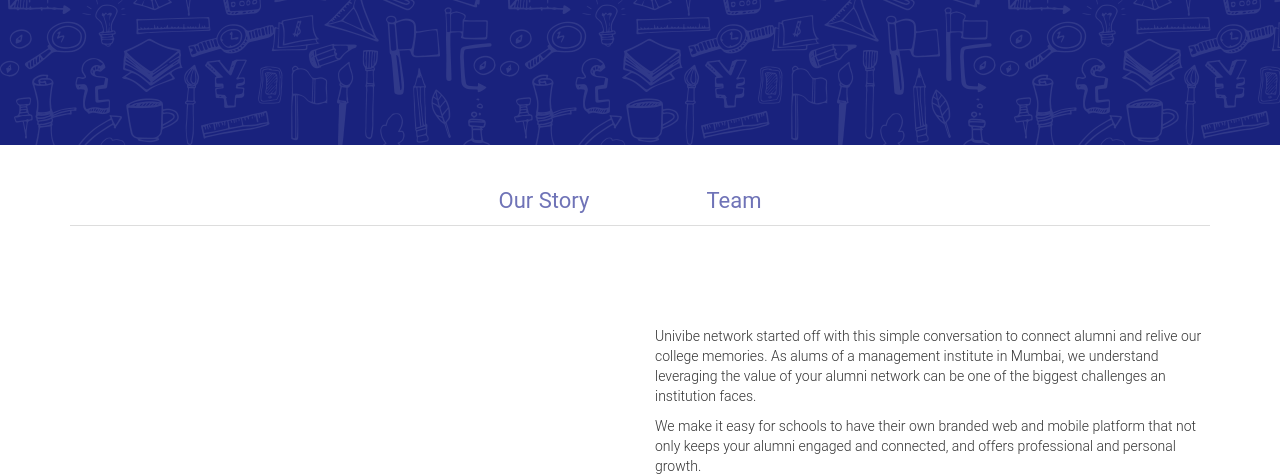
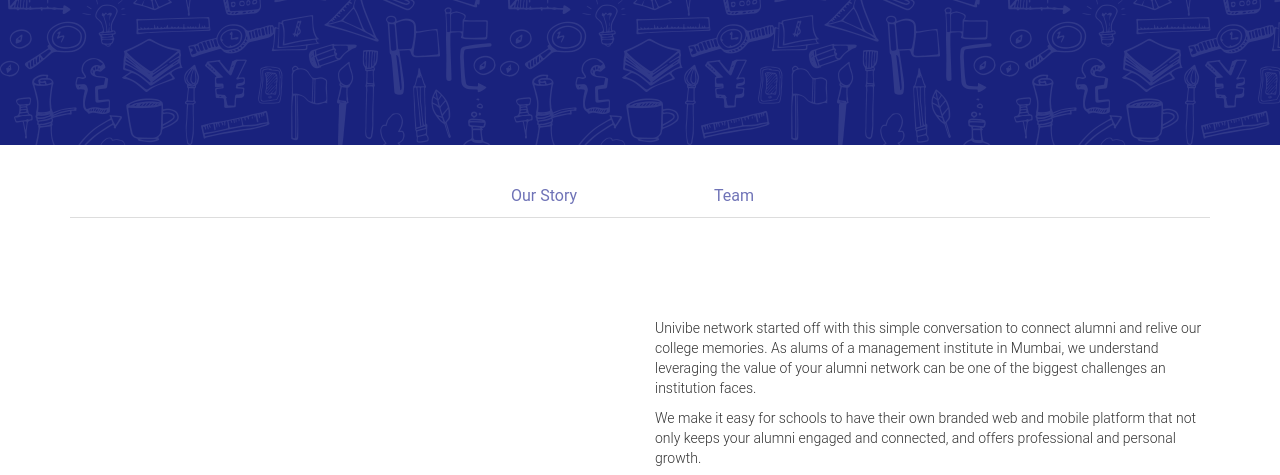
Before and after one commit to dhruvinsanghvi/univibe-corporate, a website: page about.html in a window 1280 px wide. Shown: the part 336-811 px from the top of the page. Drawn offline with Linux system fonts and the light colour scheme.

Commit message:
changed style.css

```diff
--- a/css/style.css
+++ b/css/style.css
@@ -265,14 +265,15 @@
     border-left: none;
     border-right: none;
     border-bottom: 2px solid #452e8e;
-    font-size: 22px;
+    font-size: 16px;
 }
 
 .nav-tabs > li > a {
     border: none;
+    border-bottom-color:transparent;
     border-radius: 0px;
     color: #6f73b7;
-    font-size: 22px;
+    font-size: 16px;
 }
 .nav > li > a:hover, .nav > li > a:focus {
     text-decoration: none;
```
